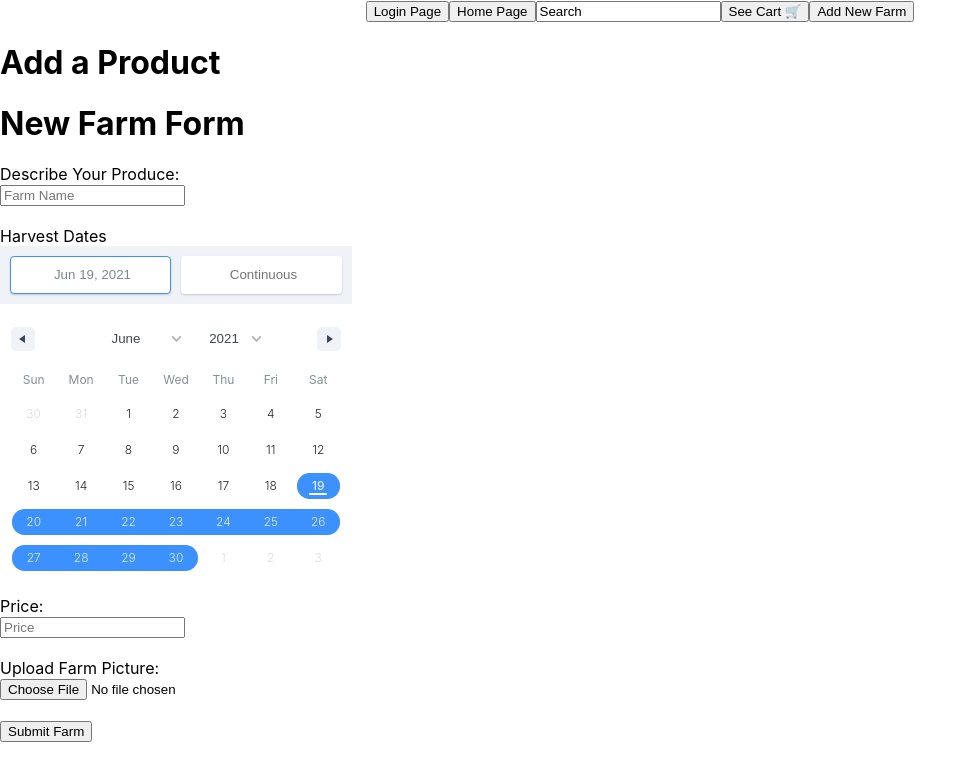
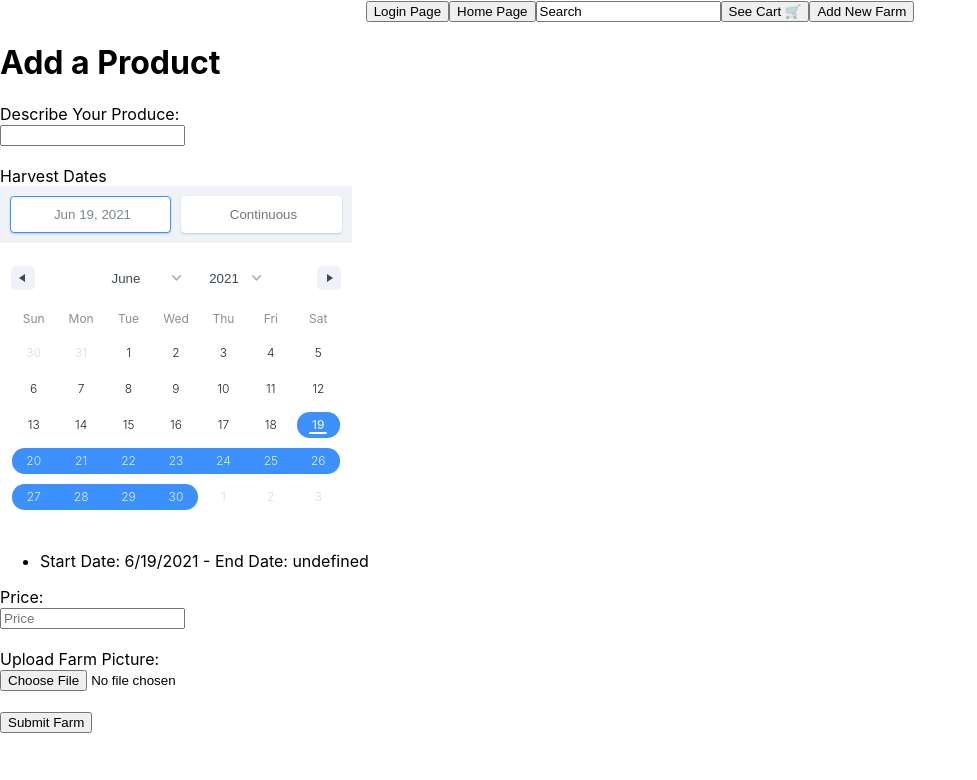
Before and after one commit to bwennuh/farm-roots-frontend, a React (Create React App) app: page /product in a window 1280 px wide. Shown: the top 780 px of the page, without its empty margins (0-977 px from the left). Built offline with nearby package versions, Linux system fonts and the light colour scheme.

Commit message:
Add start date and end date state hooks

```diff
--- a/src/components/Product.js
+++ b/src/components/Product.js
@@ -14,21 +14,41 @@ import "react-datepicker/dist/react-datepicker.css";
 
 
 const Product = () => {
-        const [startDate, setStartDate] = useState(new Date());
+
+    const [startDate1, setStartDate1] = useState(null)
+    const [endDate1, setEndDate1] = useState(null)
+
+    // const [superStartDate, setSuperStartDate]
+
+    function showDateSelections(startDate, endDate){
+      console.log("From Product Component:")
+      console.log("Start Date: " + startDate1)
+      console.log("End Date: " + endDate1)
+
+      setStartDate1(startDate)
+      setEndDate1(endDate)
+
+    }
+
     return (
     <div className="product-page">
 
           <h1>Add a Product</h1>
 
-                <div>
-                <h1>New Farm Form</h1>
-                <form className="new-farm-form">
+          <form className="new-product-form">
 
           <label>Describe Your Produce:</label><br></br>
-                <input value={""} type="text" placeholder="Farm Name" /><br></br><br></br>
+          <input value={""} type="text" placeholder="" /><br></br><br></br>
 
           <label>Harvest Dates</label>
-                <ProductCalendar />
+          <ProductCalendar showDateSelections={showDateSelections} />
+          <ul>
+            <li>{`Start Date: ${startDate1?.toLocaleDateString()} - End Date: ${endDate1?.toLocaleDateString()}`}</li>
+            {/* <li>Date Selection 1</li>
+            <li>Date Selection 2</li>
+            <li>Date Selection 3</li> */}
+          </ul>
+
 
           {/* <DatePicker selected={startDate} onChange={(date) => setStartDate(date)} /><br></br><br></br> */}
 
@@ -44,10 +64,6 @@ import "react-datepicker/dist/react-datepicker.css";
     </form>
 
     </div>
-
-
-
-      </div>
   )
 }
 
--- a/src/components/ProductCalendar.js
+++ b/src/components/ProductCalendar.js
@@ -3,7 +3,7 @@ import {useState} from 'react'
 import { DateRange } from 'react-date-range';
 
 
-export default function ProductCalendar() {
+export default function ProductCalendar(props) {
     const [state, setState] = useState([
         {
         startDate: new Date(),
@@ -12,10 +12,29 @@ export default function ProductCalendar() {
         }
     ]);
 
+    const options = { weekday: 'long', year: 'numeric', month: 'long', day: 'numeric' };
+
     function getDates(){
 
-        console.log(Date.parse(state[0].startDate))
+        // console.log(Date.parse(state[0].startDate))
+        // console.log(state[0].endDate)
+
+        console.log("Start date examples:")
+        console.log(state[0].startDate)
+        // console.log(state[0].startDate.toDateString())
+        // console.log(state[0].startDate.toLocaleDateString())
+        console.log(state[0].startDate.toLocaleDateString('us-US', options))
+
+        console.log("---------")
+        console.log("End date examples:")
         console.log(state[0].endDate)
+        // console.log(state[0].endDate.toLocaleDateString())
+
+        let startDate = state[0].startDate
+        let endDate = state[0].endDate
+
+        props.showDateSelections(startDate, endDate)
+        // console.log(props)
     };
 
 
@@ -28,6 +47,7 @@ export default function ProductCalendar() {
             moveRangeOnFirstSelection={false}
             ranges={state}
             />
+
         </div>
     )
 }
```
Lines whose indentation alone changed are shown as unchanged.
